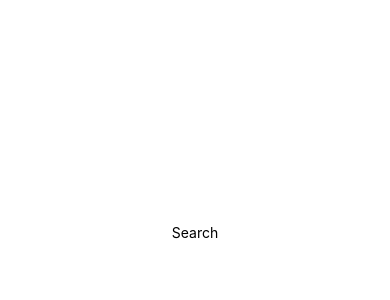
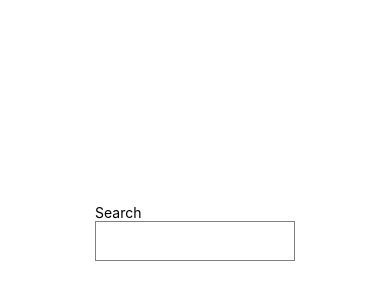
Before and after one commit to Matt-Chisholm/RN-CTapp, a React Native app: screen / in a window 390 px wide. Shown: the part 190-490 px from the top of the page. Built offline with nearby package versions, Linux system fonts and the light colour scheme.

Commit message:
search term track

```diff
--- a/src/screens/Search.js
+++ b/src/screens/Search.js
@@ -1,10 +1,21 @@
-import { View, Text, StyleSheet } from "react-native";
-import React from "react";
+import { View, Text, StyleSheet, TextInput } from "react-native";
+import React, { useState } from "react";
+import api from "../api/searcher";
 
 export default function Search() {
+  const [term, setTerm] = useState("");
+  console.log(term);
+
   return (
     <View>
       <Text>Search</Text>
+      <TextInput
+        style={{ height: 40, width: 200, borderColor: "gray", borderWidth: 1 }}
+        autoCapitalize='none'
+        autoCorrect={false}
+        value={term}
+        onChangeText={(newTerm) => setTerm(newTerm)}
+      />
     </View>
   );
 }
```
